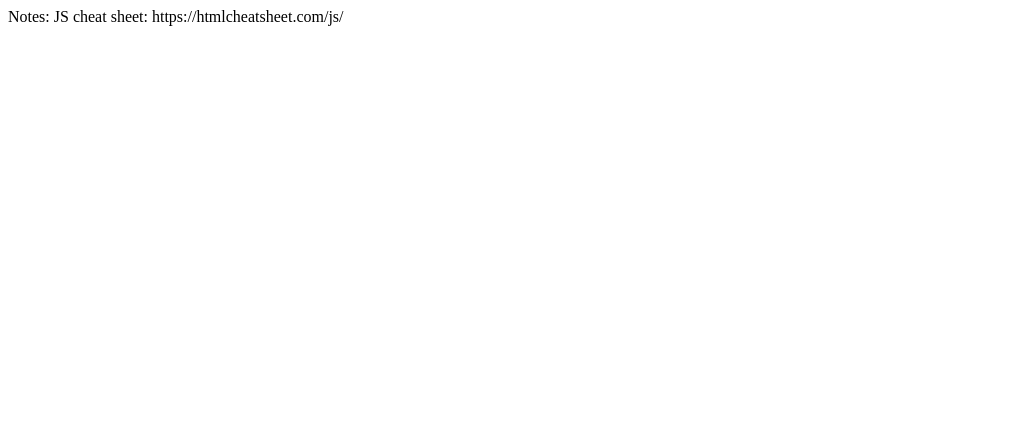
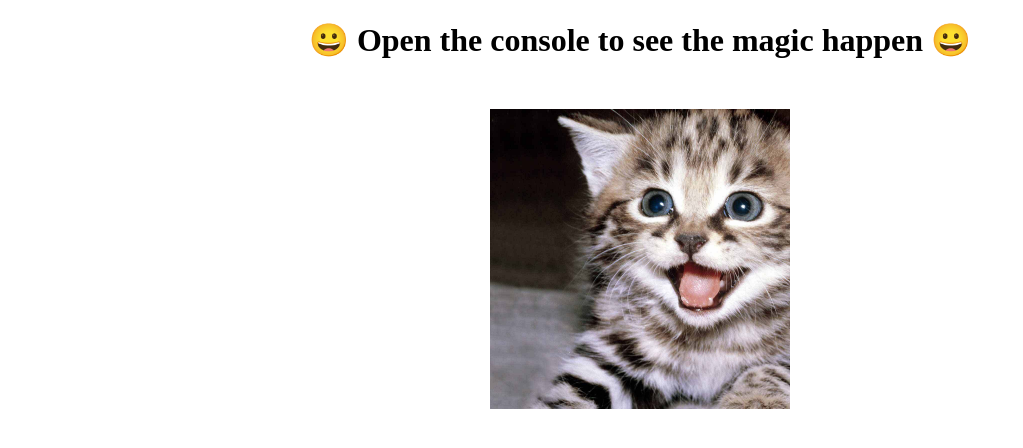
Before and after one commit to Pete-Andrew/Console-Finances, a plain HTML site: page index.html in a window 1280 px wide. Shown: the whole page, without its empty margins (0-1023 px from the left). Drawn offline with Linux system fonts and the light colour scheme.

Commit message:
added an image to the HTML page

```diff
--- a/index.html
+++ b/index.html
@@ -5,11 +5,21 @@
   <meta http-equiv="X-UA-Compatible" content="IE=edge">
   <meta name="viewport" content="width=device-width, initial-scale=1.0">
   <title>M4 Challenge</title>
+  <link rel="stylesheet" href="../Console-Finances/style.css">
 </head>
 <body>
-  <script src="index.js"></script>
+
+  <h1>😀	 Open the console to see the magic happen 😀</h1>
+
+  <section class="HappyCat">
+
+  </section>
+
+
+  <script src="script.js"></script>
 </body>
 </html>
 
+<!--
 Notes:
-JS cheat sheet: https://htmlcheatsheet.com/js/
+JS cheat sheet: https://htmlcheatsheet.com/js/ -->
--- /dev/null
+++ b/style.css
@@ -0,0 +1,19 @@
+h1 {
+    text-align: center ;
+}
+
+.HappyCat {
+
+    display: flex;
+    background-image: url(../Console-Finances/images/happy-kitten.jpg);
+
+    width: 300px;
+    height: 300px;
+    justify-items: center;
+    margin-left: auto;
+    margin-right: auto;
+    background-repeat: no-repeat;
+    background-size: cover;
+    margin-top: 50px;
+
+}
```
Also changed, not shown: images/happy-kitten.jpg (added), script.js (renamed from index.js).
